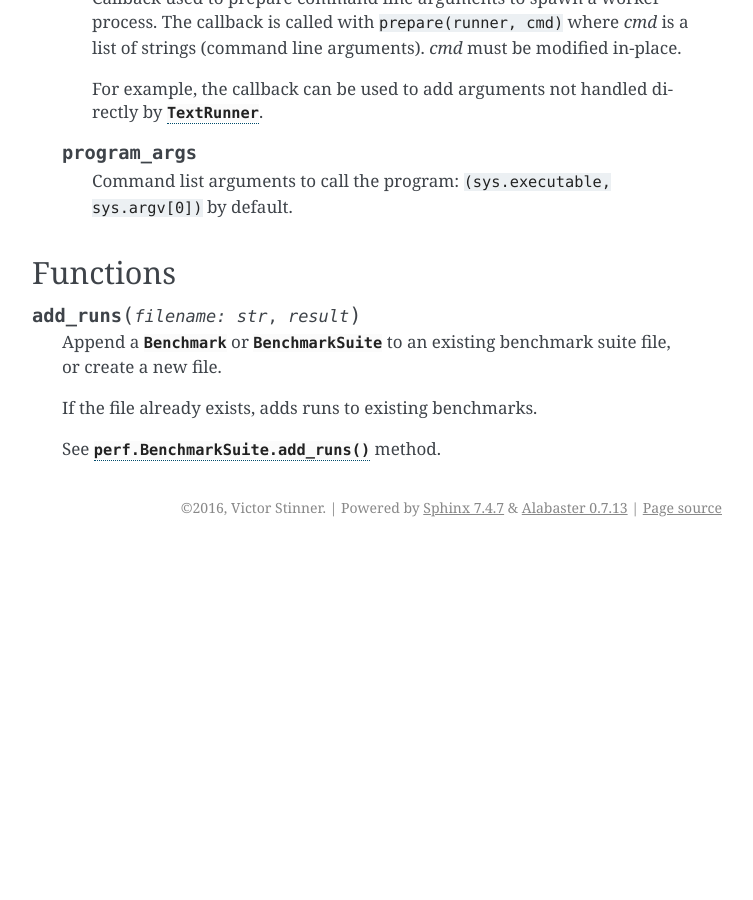
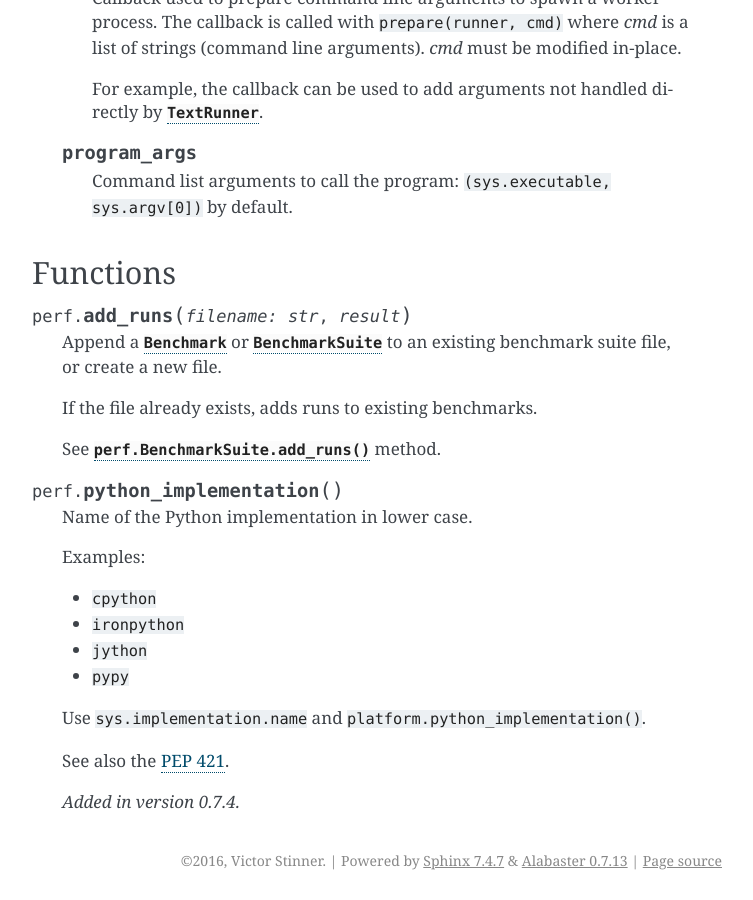
Before and after one commit to psf/pyperf, a Sphinx documentation site: the page built from doc/api.rst, in a window 1280 px wide and 900 px high, scrolled down 11152 px. Shown: the whole window, without its empty margins (388-1141 px from the left). Built offline with Sphinx 7.4.7, drawn with Linux system fonts in a browser that asks for light colours; before the commit the page ends 11699 px from its top, so only the background shows below that; some of the changed text lies outside the part shown.

Commit message:
Add perf.python_implementation()

```diff
--- a/TODO.rst
+++ b/TODO.rst
@@ -1,6 +1,8 @@
 TODO
 ====
 
+* bm_telco.py requires 1 iteration *before* loop calibration: write something
+  more generic?
 * --tracemalloc/--track-memory: use mem_peak as the benchmark value and
   add an unit (bytes, seconds) to benchmarks!
 * Make benchmark name mandatory?
@@ -43,7 +45,7 @@ Low priority
 * fix hist if benchmark only contains one sample
 * support 2^15 and/or 2**15 syntax for --loops
 * support --fast + -p1
-* perf CLI: handle FileNotFoundError (need unit test)
+* perf CLI: handle FileNotFoundError for input file (need unit test)
 * convert --remove-outliers: more serious algorithm? or configurable percent?
 * support multiple units, or remove _format_samples.
   Track memory usage in CPython benchmark suite?
--- a/doc/api.rst
+++ b/doc/api.rst
@@ -501,7 +501,7 @@ TextRunner
 Functions
 ---------
 
-.. function:: add_runs(filename: str, result)
+.. function:: perf.add_runs(filename: str, result)
 
    Append a :class:`Benchmark` or :class:`BenchmarkSuite` to an existing
    benchmark suite file, or create a new file.
@@ -509,3 +509,21 @@ Functions
    If the file already exists, adds runs to existing benchmarks.
 
    See :meth:`perf.BenchmarkSuite.add_runs` method.
+
+
+.. function:: perf.python_implementation()
+
+   Name of the Python implementation in lower case.
+
+   Examples:
+
+   * ``cpython``
+   * ``ironpython``
+   * ``jython``
+   * ``pypy``
+
+   Use ``sys.implementation.name`` and ``platform.python_implementation()``.
+
+   See also the `PEP 421 <https://www.python.org/dev/peps/pep-0421/>`_.
+
+   .. versionadded:: 0.7.4
--- a/doc/changelog.rst
+++ b/doc/changelog.rst
@@ -4,7 +4,8 @@ Changelog
 Version 0.7.4
 -------------
 
-* metadata: add ``mem_max_rss``
+* metadata: add ``mem_max_rss`` and ``python_hash_seed``
+* add :func:`perf.python_implementation`
 
 Version 0.7.3 (2016-08-17)
 --------------------------
```
Also changed, not shown: perf/__init__.py (+10 -0 lines), 2 other files.
